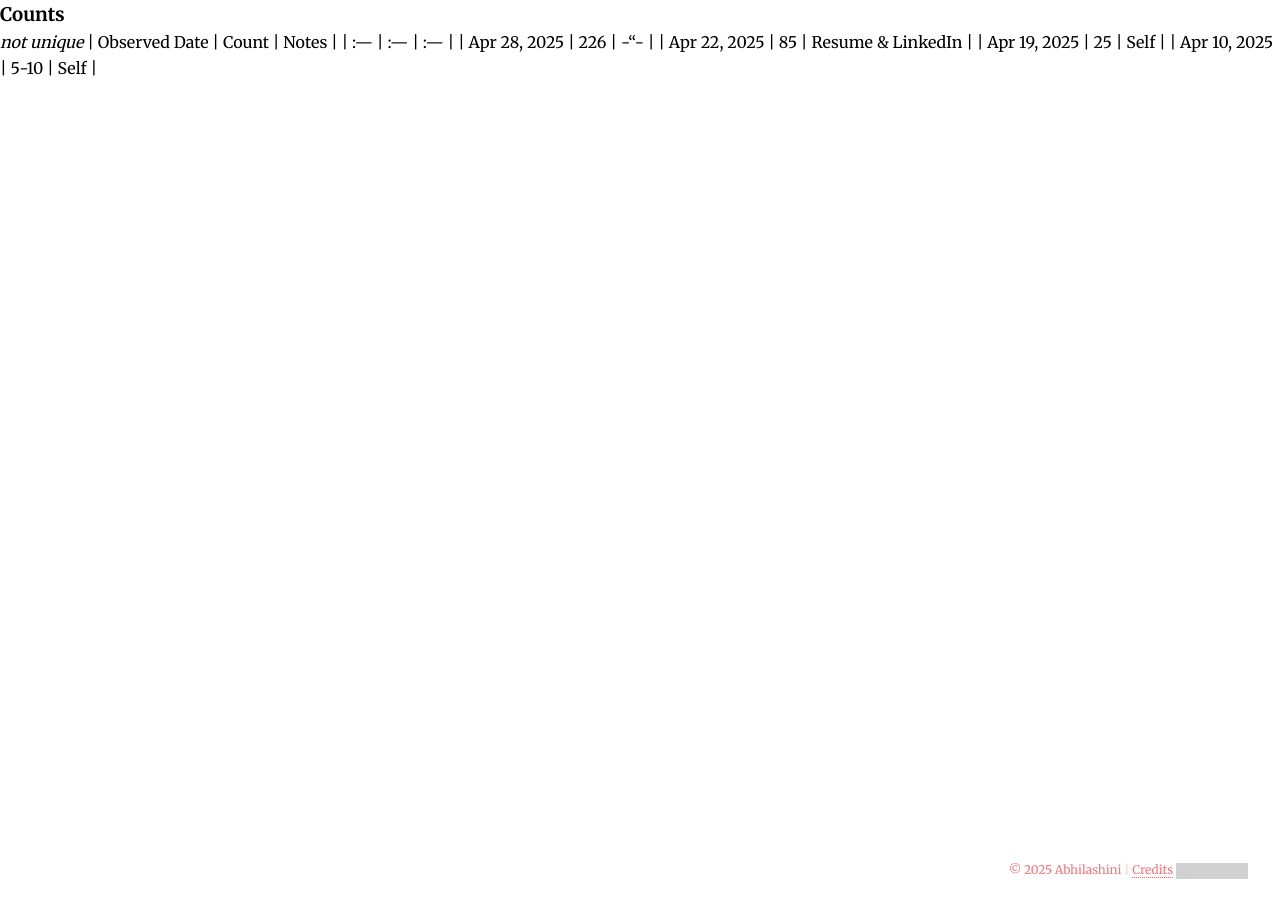
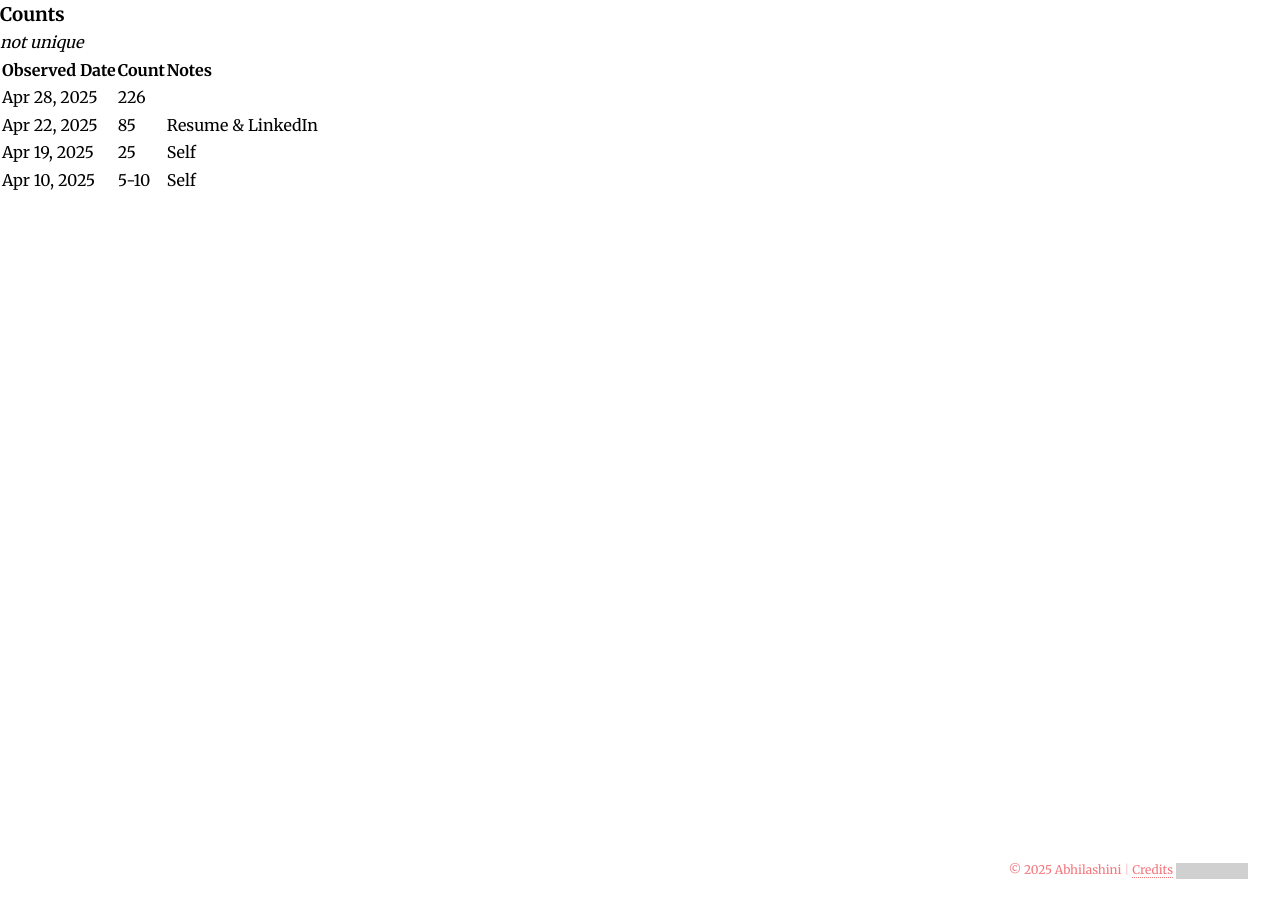
Before and after one commit to abhilashini/abhilashini.github.io, a Jekyll site: the page built from assets/visit_counts.md, in a window 1280 px wide. Built offline with Jekyll 4.4.1, drawn with Linux system fonts in a browser that asks for light colours; our own code applies the rules of GitHub Pages for plain Markdown files; grey boxes are pictures that could not be loaded.

Commit message:
Updating easter egg md files

```diff
--- a/assets/visit_counts.md
+++ b/assets/visit_counts.md
@@ -2,11 +2,13 @@
 title: Vist Counts Tracker
 permalink: /visits/
 ---
+
 ### Counts
 _not unique_
+
 | Observed Date | Count | Notes |
 | :--- | :--- | :--- |
-| Apr 28, 2025 | 226 | -"- |
+| Apr 28, 2025 | 226 |  |
 | Apr 22, 2025 | 85 | Resume & LinkedIn |
 | Apr 19, 2025 | 25 | Self |
 | Apr 10, 2025 | 5-10 | Self |
```
Also changed, not shown: assets/palette_explore.md (+1 -1 lines).
